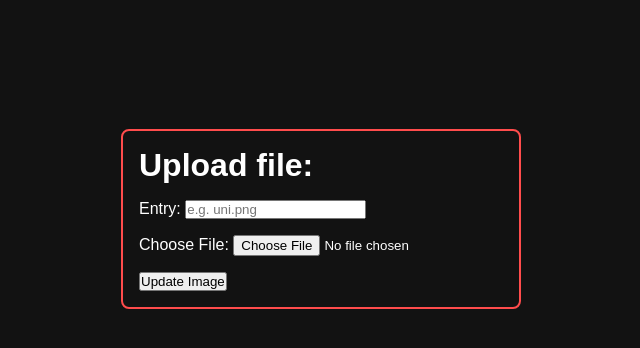
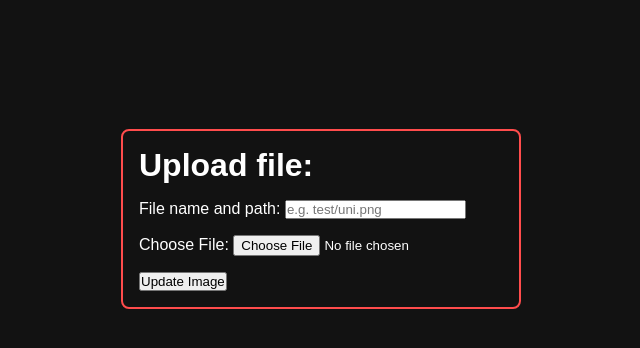
Before and after one commit to BUSH222/kokos-hack, a Flask app: template templates/admin_panel/admin_panel_update_pages.html in a window 1280 px wide. Shown: the part 211-559 px from the top of the page, without its empty margins (319-959 px from the left). Run offline with Flask 3, Linux system fonts and the light colour scheme; the template is opened without the code that fills it, so the values that code supplies are empty; parts of the project's set-up code (start-up, migrations or seed data) failed here and were passed over.

Commit message:
admin panel community front fix

```diff
--- a/static/admin_panel/admin_panel_community.css
+++ b/static/admin_panel/admin_panel_community.css
@@ -82,7 +82,7 @@ button {
     margin-right: 10px;
     margin-top: 10px;
     padding: 10px 20px;
-    background-color: #1e1e1e;
+    background-color: #ff4c4c;
     color: #fff;
     border: none;
     border-radius: 5px;
@@ -91,7 +91,7 @@ button {
 }
 
 button:hover {
-    background-color: #ff4c4c;
+    background-color: #b30000;
 }
 
 .roles-container {
--- /dev/null
+++ b/static/admin_panel/admin_panel_update_pages.js
@@ -0,0 +1,26 @@
+function submitForm() {
+    const imageName = document.getElementById('image_name').value;
+    const imgFile = document.getElementById('img').files[0];
+
+    if (!imageName || !imgFile) {
+        alert('Please fill out all fields.');
+        return;
+    }
+
+    const formData = new FormData();
+    formData.append('image_name', imageName);
+    formData.append('img', imgFile);
+
+    fetch('/admin_panel/update_pages/update_image', {
+        method: 'POST',
+        body: formData
+    })
+    .then(response => response.text())
+    .then(data => {
+        alert(data);
+    })
+    .catch(error => {
+        console.error('Error:', error);
+        alert('An error occurred while submitting the form.');
+    });
+}
--- a/templates/admin_panel/admin_panel_update_pages.html
+++ b/templates/admin_panel/admin_panel_update_pages.html
@@ -20,21 +20,22 @@
 
     <div class="login-container">
         <div class="form-wrapper">
-            <form action="/admin_panel/update_pages/update_image" method="post" enctype="multipart/form-data" class="login-form">
             <h1>Upload file:</h1>
             <div class="input-group">
-                    <label for="image_name">Entry:</label>
-                    <input placeholder="e.g. uni.png" type="text" id="image_name" name="image_name" required>
+                <label for="image_name">File name and path:</label>
+                <input placeholder="e.g. test/uni.png" type="text" id="image_name" name="image_name" required>
             </div>
             <div class="input-group">
                 <label for="img">Choose File:</label>
                 <input type="file" id="img" name="img" accept="image/*" required>
             </div>
             <div class="button-container">
-                    <button type="submit" class="submit">Update Image</button>
-                </div>
-            </form>
+                <button onclick="submitForm()" class="submit">Update Image</button>
             </div>
         </div>
+    </div>
+
+    <script src="/static/admin_panel/admin_panel_update_pages.js"></script>
+
 </body>
 </html>
```
Also changed, not shown: logs.txt (+12 -0 lines). Lines whose indentation alone changed are shown as unchanged.
